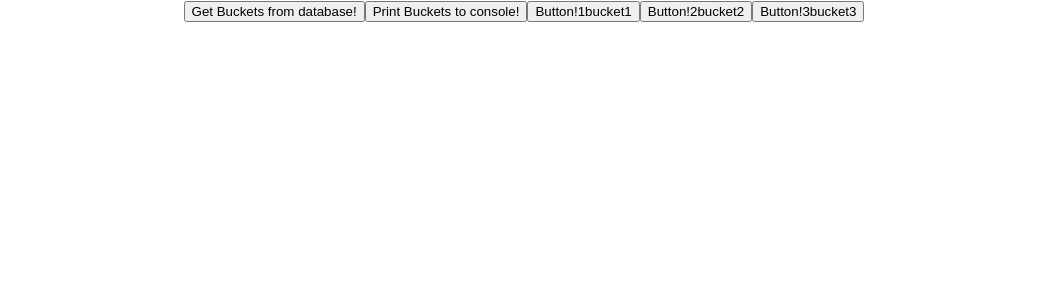
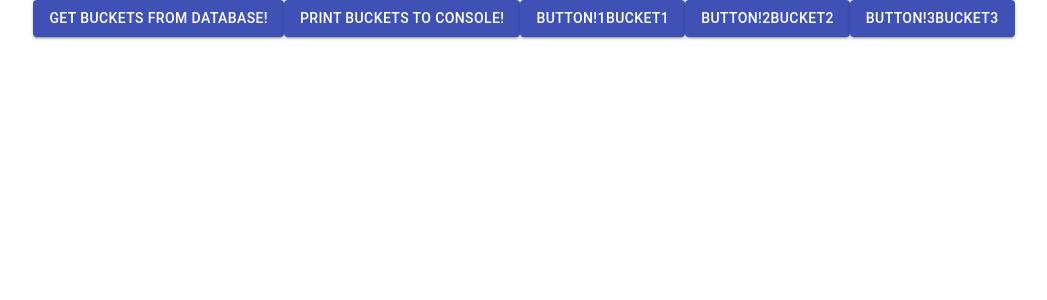
Before and after one commit to derekgch/react-mvvm-ts, a React (Create React App) app: page / in a window 1280 px wide. Shown: the top 300 px of the page, without its empty margins (116-1163 px from the left). Built offline with nearby package versions, Linux system fonts and the light colour scheme.

Commit message:
change button to material ui button

```diff
--- a/src/components/BucketViews.tsx
+++ b/src/components/BucketViews.tsx
@@ -1,7 +1,7 @@
 import * as React from 'react';
 import { Bucket } from '../models/domain/TypeDef';
-import Button from './UI/Button';
-
+import Button from '@material-ui/core/Button';
+import BucketButton from './UI/BucketButton';
 import { observer } from 'mobx-react';
 
 export interface IBucketViewsProps {
@@ -16,9 +16,9 @@ export default class BucketViews extends React.Component<IBucketViewsProps> {
 
     return (
       <div>
-        <button onClick ={ this.props.handleClick } >Get Buckets from database!</button>
-        <button onClick ={ this.props.handleClickPrint } >Print Buckets to console!</button>
-        {this.props.buckets.map( e => <Button key={e._id} _id={e._id} description={e.description}/>)}
+        <Button onClick ={ this.props.handleClick }  variant="contained" color="primary">Get Buckets from database!</Button>
+        <Button onClick ={ this.props.handleClickPrint }  variant="contained" color="primary">Print Buckets to console!</Button>
+        {this.props.buckets.map( e => <BucketButton key={e._id} _id={e._id} description={e.description}/>)}
       </div>
     );
   }
--- /dev/null
+++ b/src/components/UI/BucketButton.tsx
@@ -0,0 +1,17 @@
+import * as React from 'react';
+import Button from '@material-ui/core/Button';
+
+interface IButtonProps {
+  _id:string,
+  description:string
+}
+
+const BucketButton: React.FunctionComponent<IButtonProps> = (props) => {
+  return <Button  variant="contained" color="primary">
+    Button!
+    {props._id}
+    {props.description}
+    </Button>;
+};
+
+export default BucketButton;
--- a/src/components/UI/Button.tsx
+++ /dev/null
@@ -1,16 +0,0 @@
-import * as React from 'react';
-
-interface IButtonProps {
-  _id:string,
-  description:string
-}
-
-const Button: React.FunctionComponent<IButtonProps> = (props) => {
-  return <button>
-    Button!
-    {props._id}
-    {props.description}
-    </button>;
-};
-
-export default Button;
```
